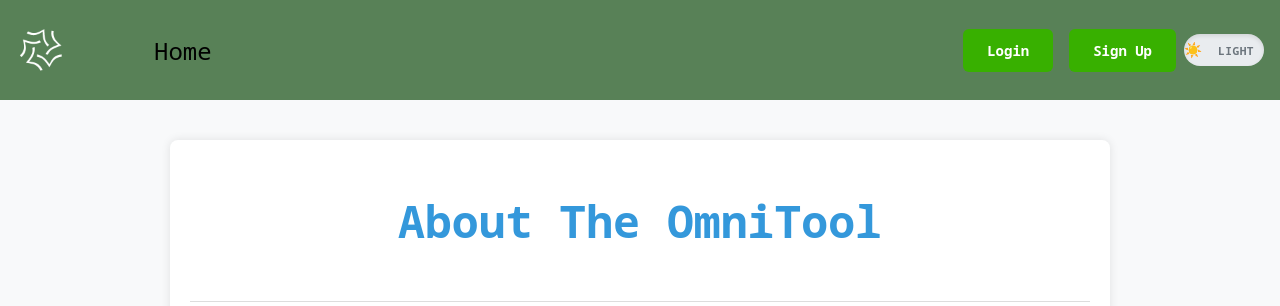
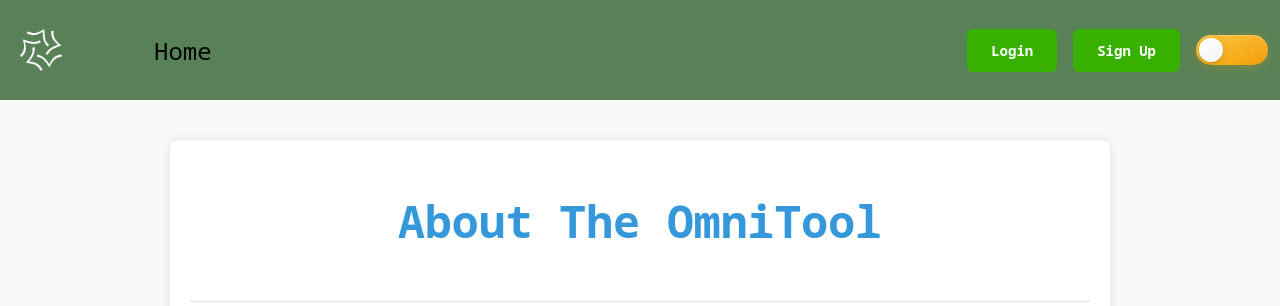
Before and after one commit to iamxdv30/TheOmnitool, a Flask app: page /about in a window 1280 px wide. Shown: the top 306 px of the page. Run offline with Flask 3, Linux system fonts and the light colour scheme; parts of the project's set-up code (start-up, migrations or seed data) failed here and were passed over.

Commit message:
feat(ui): enhance theme toggle with modern sliding animation
Improve theme toggle button with smooth sliding thumb animation and
better visual feedback for light/dark mode transitions.

**Visual Improvements:**
- Add sliding thumb element with smooth 0.3s cubic-bezier animation
- Update track colors: warm golden gradient (light) to cool slate (dark)
- Enhance thumb styling with modern gradients and depth shadows
- Improve hover/active states with scale transformations

**Technical Fixes:**
- Add missing id="theme-toggle-button" to connect with theme.js
- Fix HTML structure by adding missing theme-toggle-thumb span
- Add -webkit-tap-highlight-color for better mobile experience
- Add will-change: transform for optimized animations

**Animation Details:**
- Light mode: Golden/amber track (#fbbf24 → #f59e0b) with white thumb
- Dark mode: Slate track (#1e293b → #0f172a) with gray thumb
- Smooth 0.3s transitions for background, box-shadow, and transform
- Enhanced shadow effects with multiple layers for depth

**User Experience:**
- Hover: Scale 1.08x for clear feedback
- Active: Scale 0.95x for press effect
- Clear visual distinction between light/dark states
- Smooth, modern animations that feel responsive

Tested with Playwright to verify smooth transitions and visual clarity
in both light and dark modes.

```diff
--- a/static/css/base.css
+++ b/static/css/base.css
@@ -428,41 +428,111 @@ html.dark .navbar-logo.dark-logo {
   background-color: #008000;
 }
 
-/* Theme Toggle Switch */
+/* Theme Toggle Switch - Modern Design */
 .theme-toggle-btn {
-  --toggle-width: 80px;
-  --toggle-height: 32px;
-  --toggle-padding: 2px;
+  --toggle-width: 60px;
+  --toggle-height: 30px;
+  --toggle-padding: 3px;
   --thumb-size: calc(var(--toggle-height) - (var(--toggle-padding) * 2));
   --thumb-offset: calc(var(--toggle-width) - var(--thumb-size) - (var(--toggle-padding) * 2));
 
   background: transparent;
   border: none;
   padding: 0;
-  margin: 0;
+  margin: 0 0.5rem;
   cursor: pointer;
   width: var(--toggle-width);
   height: var(--toggle-height);
   position: relative;
   overflow: visible;
   outline: none;
+  transition: transform 0.15s cubic-bezier(0.4, 0, 0.2, 1);
+  -webkit-tap-highlight-color: transparent;
+}
+
+.theme-toggle-btn:hover {
+  transform: scale(1.08);
+}
+
+.theme-toggle-btn:active {
+  transform: scale(0.95);
 }
 
 .theme-toggle-track {
   display: flex;
   align-items: center;
+  justify-content: space-between;
   width: 100%;
   height: 100%;
-  background: #e9ecef;
+  background: linear-gradient(135deg, #fbbf24 0%, #f59e0b 100%);
   border-radius: 9999px;
   position: relative;
-  transition: background-color 0.3s ease;
-  box-shadow: inset 0 2px 4px rgba(0, 0, 0, 0.1);
-  overflow: hidden;
+  transition: background 0.3s cubic-bezier(0.4, 0, 0.2, 1),
+              box-shadow 0.3s cubic-bezier(0.4, 0, 0.2, 1);
+  box-shadow: 0 2px 10px rgba(251, 191, 36, 0.3),
+              0 1px 3px rgba(0, 0, 0, 0.1),
+              inset 0 1px 2px rgba(255, 255, 255, 0.2);
+  overflow: visible;
+  padding: 0 6px;
 }
 
 html.dark .theme-toggle-track {
-  background: #495057;
+  background: linear-gradient(135deg, #1e293b 0%, #0f172a 100%);
+  box-shadow: 0 2px 10px rgba(15, 23, 42, 0.5),
+              0 1px 3px rgba(0, 0, 0, 0.3),
+              inset 0 1px 2px rgba(255, 255, 255, 0.05);
+}
+
+.theme-toggle-track::before {
+  content: '';
+  position: absolute;
+  top: 0;
+  left: 0;
+  right: 0;
+  bottom: 0;
+  border-radius: 9999px;
+  background: linear-gradient(180deg, rgba(255, 255, 255, 0.1) 0%, rgba(255, 255, 255, 0) 100%);
+  pointer-events: none;
+}
+
+.theme-toggle-icon {
+  font-size: 0.75rem;
+  line-height: 1;
+  position: relative;
+  z-index: 1;
+  transition: all 0.4s cubic-bezier(0.4, 0, 0.2, 1);
+  filter: drop-shadow(0 1px 2px rgba(0, 0, 0, 0.2));
+}
+
+.theme-toggle-icon.sun {
+  opacity: 0.5;
+  transform: scale(0.85) rotate(-45deg);
+}
+
+.theme-toggle-icon.moon {
+  opacity: 0.5;
+  transform: scale(0.85) rotate(45deg);
+}
+
+html.dark .theme-toggle-icon.sun {
+  opacity: 0.3;
+  transform: scale(0.75) rotate(-90deg);
+}
+
+html.dark .theme-toggle-icon.moon {
+  opacity: 1;
+  transform: scale(1) rotate(0deg);
+}
+
+/* Light mode - sun is active */
+:not(html.dark) .theme-toggle-icon.sun {
+  opacity: 1;
+  transform: scale(1) rotate(0deg);
+}
+
+:not(html.dark) .theme-toggle-icon.moon {
+  opacity: 0.3;
+  transform: scale(0.75) rotate(90deg);
 }
 
 .theme-toggle-thumb {
@@ -472,76 +542,57 @@ html.dark .theme-toggle-track {
   transform: translateY(-50%);
   width: var(--thumb-size);
   height: var(--thumb-size);
-  background: #fff;
+  background: linear-gradient(145deg, #ffffff 0%, #f3f4f6 100%);
   border-radius: 50%;
-  transition: transform 0.3s cubic-bezier(0.4, 0, 0.2, 1);
+  transition: transform 0.3s cubic-bezier(0.4, 0, 0.2, 1),
+              background 0.3s cubic-bezier(0.4, 0, 0.2, 1),
+              box-shadow 0.3s cubic-bezier(0.4, 0, 0.2, 1);
   display: flex;
   align-items: center;
   justify-content: center;
-  box-shadow: 0 2px 4px rgba(0, 0, 0, 0.2);
+  box-shadow: 0 2px 8px rgba(0, 0, 0, 0.15),
+              0 1px 3px rgba(0, 0, 0, 0.1),
+              inset 0 1px 1px rgba(255, 255, 255, 0.8);
   z-index: 2;
+  will-change: transform;
 }
 
 html.dark .theme-toggle-thumb {
-  transform: translateY(-50%) translateX(calc(var(--thumb-offset)));
-  background: #f8f9fa;
-}
-
-.theme-toggle-icon {
-  font-size: 0.9rem;
-  line-height: 1;
-  position: absolute;
-  transition: opacity 0.3s ease, transform 0.3s ease;
-}
-
-.theme-toggle-icon.sun {
-  opacity: 1;
-  transform: scale(1) rotate(0deg);
-}
-
-.theme-toggle-icon.moon {
-  opacity: 0;
-  transform: scale(0.8) rotate(90deg);
-}
-
-html.dark .theme-toggle-icon.sun {
-  opacity: 0;
-  transform: scale(0.8) rotate(-90deg);
-}
-
-html.dark .theme-toggle-icon.moon {
-  opacity: 1;
-  transform: scale(1) rotate(0deg);
+  transform: translateY(-50%) translateX(var(--thumb-offset));
+  background: linear-gradient(145deg, #cbd5e1 0%, #94a3b8 100%);
+  box-shadow: 0 2px 8px rgba(0, 0, 0, 0.3),
+              0 1px 3px rgba(0, 0, 0, 0.2),
+              inset 0 1px 1px rgba(255, 255, 255, 0.3);
 }
 
 .theme-toggle-text {
   position: absolute;
   top: 50%;
   transform: translateY(-50%);
-  font-size: 0.7rem;
-  font-weight: 600;
+  font-size: 0.65rem;
+  font-weight: 700;
   text-transform: uppercase;
   letter-spacing: 0.5px;
-  transition: all 0.3s ease;
+  transition: all 0.4s cubic-bezier(0.4, 0, 0.2, 1);
   pointer-events: none;
-  text-shadow: none;
   opacity: 0;
-  will-change: opacity;
+  will-change: opacity, transform;
+  text-shadow: 0 1px 2px rgba(0, 0, 0, 0.2);
 }
 
 .theme-toggle-text.light {
-  left: calc(var(--thumb-size) + (var(--toggle-padding) * 3));
-  color: #6c757d;
+  left: calc(var(--thumb-size) + var(--toggle-padding) + 4px);
+  color: rgba(255, 255, 255, 0.9);
 }
 
 .theme-toggle-text.dark {
-  right: calc(var(--thumb-size) + (var(--toggle-padding) * 3));
-  color: #f8f9fa;
+  right: calc(var(--thumb-size) + var(--toggle-padding) + 4px);
+  color: rgba(255, 255, 255, 0.9);
 }
 
 /* Show only the active theme text */
 .theme-toggle-text.light {
-  opacity: 1;
+  opacity: 0;
 }
 
 .theme-toggle-text.dark {
@@ -553,20 +604,29 @@ html.dark .theme-toggle-text.light {
 }
 
 html.dark .theme-toggle-text.dark {
-  opacity: 1;
+  opacity: 0;
 }
 
-/* Hover and Active States */
-.theme-toggle-btn:focus-visible .theme-toggle-thumb {
-  box-shadow: 0 0 0 3px rgba(88, 129, 87, 0.5);
+/* Hover and Focus States */
+.theme-toggle-btn:focus-visible {
+  outline: 2px solid var(--accent-color);
+  outline-offset: 3px;
+  border-radius: 9999px;
 }
 
-.theme-toggle-btn:active .theme-toggle-thumb {
-  transform: translateY(-50%) scale(0.95);
+.theme-toggle-btn:focus-visible .theme-toggle-track {
+  box-shadow: 0 0 0 3px rgba(102, 126, 234, 0.3), 0 2px 8px rgba(0, 0, 0, 0.15);
 }
 
-html.dark .theme-toggle-btn:active .theme-toggle-thumb {
-  transform: translateY(-50%) translateX(calc(var(--thumb-offset))) scale(0.95);
+html.dark .theme-toggle-btn:focus-visible .theme-toggle-track {
+  box-shadow: 0 0 0 3px rgba(255, 152, 0, 0.3), 0 2px 8px rgba(0, 0, 0, 0.3);
+}
+
+/* Responsive adjustments */
+@media (max-width: 768px) {
+  .theme-toggle-btn {
+    margin: 0.5rem 0;
+  }
 }
 
 /* Add smooth transition for theme change */
--- a/templates/base.html
+++ b/templates/base.html
@@ -87,14 +87,14 @@
             <a href="{{ url_for('auth.login') }}" class="btn">Login</a>
             <a href="{{ url_for('auth.register') }}" class="btn">Sign Up</a>
             {% endif %}
-            <button class="theme-toggle-btn" role="switch" aria-checked="false" aria-label="Toggle theme">
+            <button id="theme-toggle-button" class="theme-toggle-btn" role="switch" aria-checked="false" aria-label="Toggle theme">
               <span class="theme-toggle-track">
-                  <span class="theme-toggle-icon sun">☀️</span>
-                  <span class="theme-toggle-icon moon">🌙</span>
-                </span>
-                <span class="theme-toggle-text light">Light</span>
-                <span class="theme-toggle-text dark">Dark</span>
+                <span class="theme-toggle-icon sun">☀️</span>
+                <span class="theme-toggle-icon moon">🌙</span>
+                <span class="theme-toggle-thumb"></span>
               </span>
+              <span class="theme-toggle-text light">Light</span>
+              <span class="theme-toggle-text dark">Dark</span>
             </button>
           </div>
         </div>
```
